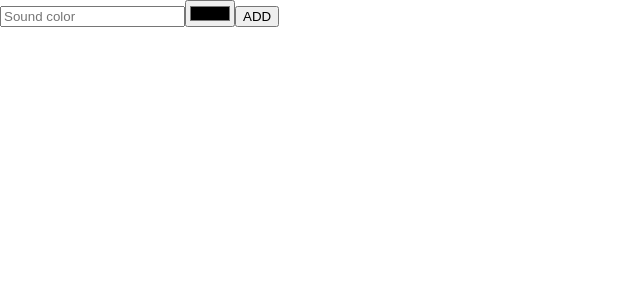
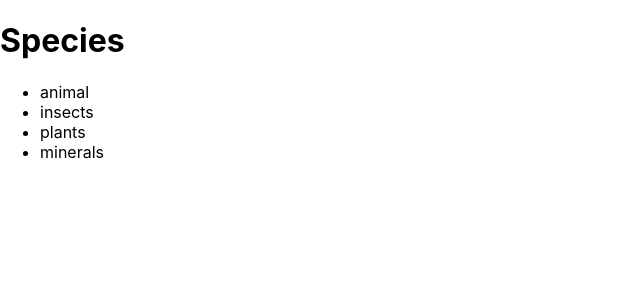
Before and after one commit to chackop/rc-hooks-demo, a React (Create React App) app: page / in a window 1280 px wide. Shown: the top 300 px of the page, without its empty margins (0-640 px from the left). Built offline with nearby package versions, Linux system fonts and the light colour scheme.

Commit message:
usecontext

```diff
--- a/src/App.js
+++ b/src/App.js
@@ -1,25 +1,18 @@
 import "./App.css";
-import React, { useRef, useState } from "react";
-import useInput from "./hooks/useInput";
+import React, { useContext } from "react";
+import { SpeciesContext } from "./";
 
 function App() {
-  const [titleProps, resetTitle] = useInput("");
-  const [colorProps, resetcolor] = useInput("#000");
-
-  const submit = (evt) => {
-    evt.preventDefault();
-
-    alert("soundVal and ColorVal" + titleProps.value + colorProps.value);
-    resetTitle();
-    resetcolor();
-  };
-
+  const { species } = useContext(SpeciesContext);
   return (
-    <form onSubmit={submit}>
-      <input {...titleProps} type="text" placeholder="Sound color" />
-      <input {...colorProps} type="color" />
-      <button>ADD</button>
-    </form>
+    <div>
+      <h1>Species</h1>
+      <ul>
+        {species.map((item) => (
+          <li key={item.id}>{item.type}</li>
+        ))}
+      </ul>
+    </div>
   );
 }
 
--- a/src/index.js
+++ b/src/index.js
@@ -1,19 +1,22 @@
-import React from "react";
+import React, { createContext } from "react";
 import ReactDOM from "react-dom";
 import "./index.css";
 import App from "./App";
 import reportWebVitals from "./reportWebVitals";
 
-// const [firstItem, secondPiece] = ["chax1", "chax2", "chax3"];
-// const [, , thirdPiece] = ["chax1", "chax2", "chax3"];
-// console.log("firstItem", firstItem);
-// console.log("secondPiece", secondPiece);
-// console.log("thirdPiece", thirdPiece);
+export const SpeciesContext = createContext();
+
+const species = [
+  { id: "1", type: "animal" },
+  { id: "2", type: "insects" },
+  { id: "3", type: "plants" },
+  { id: "4", type: "minerals" },
+];
 
 ReactDOM.render(
-  <React.StrictMode>
+  <SpeciesContext.Provider value={{ species }}>
     <App />
-  </React.StrictMode>,
+  </SpeciesContext.Provider>,
   document.getElementById("root")
 );
 
```
Also changed, not shown: 1 other file (tests, documents, lock files or other folders).
